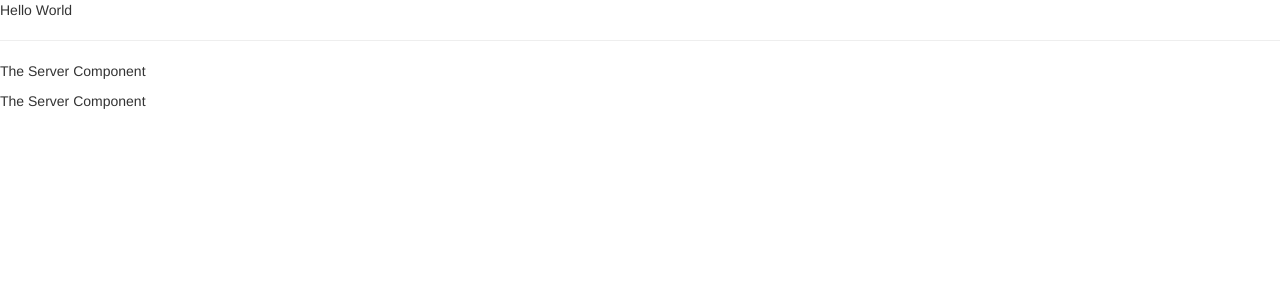
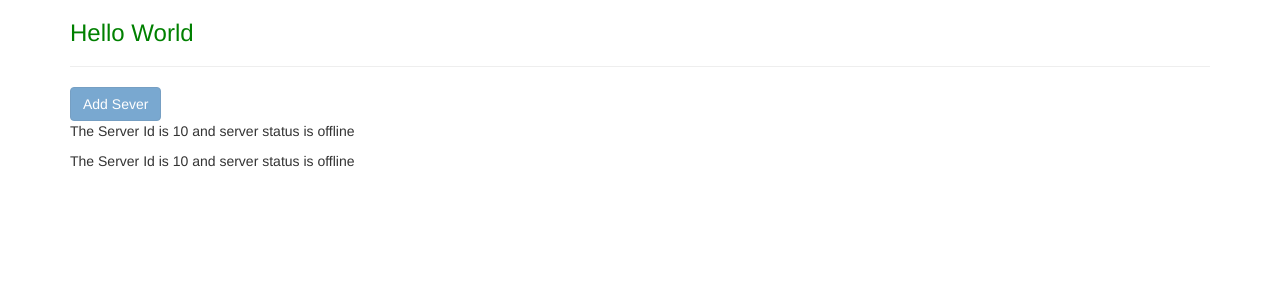
Before and after one commit to sravanreddy234/my-first-app, an Angular app: page / in a window 1280 px wide. Shown: the top 300 px of the page. Built offline with nearby package versions, Linux system fonts and the light colour scheme.

Commit message:
Data Binding
Data Binding with String Interpolation and property Binding

```diff
--- a/src/app/app.component.css
+++ b/src/app/app.component.css
@@ -0,0 +1,3 @@
+h3{
+    color: aqua;
+}
--- a/src/app/app.component.html
+++ b/src/app/app.component.html
@@ -1,3 +1,9 @@
-<p>Hello World</p>
+<div class="container">
+  <div class="row">
+    <div class="col-xs-12">
+<h3>Hello World</h3>
 <hr>
 <app-servers></app-servers>
+    </div>
+  </div>
+</div>
--- a/src/app/app.component.ts
+++ b/src/app/app.component.ts
@@ -3,7 +3,9 @@ import { Component } from '@angular/core';
 @Component({
   selector: 'app-root',
   templateUrl: './app.component.html',
-  styleUrls: ['./app.component.css']
+  //styleUrls: ['./app.component.css']
+  styles: ['h3{color: green;}']
 })
 export class AppComponent {
+
 }
--- a/src/app/server/server.component.html
+++ b/src/app/server/server.component.html
@@ -1 +1 @@
-<p>The Server Component</p>
+<p>The Server Id is {{ serverId }} and server status is {{ getServerStatus() }}</p>
--- a/src/app/server/server.component.ts
+++ b/src/app/server/server.component.ts
@@ -5,5 +5,9 @@ import { Component } from "@angular/core";
    templateUrl: './server.component.html'
 })
 export class ServerComponent{
-
+   serverId = 10;
+  serverStatus = "offline";
+  getServerStatus(){
+   return this.serverStatus;
+  }
 }
--- a/src/app/servers/servers.component.html
+++ b/src/app/servers/servers.component.html
@@ -1,2 +1,3 @@
+<button class= "btn btn-primary" [disabled] = "allowNewServer">Add Sever</button>
 <app-server></app-server>
 <app-server></app-server>
--- a/src/app/servers/servers.component.ts
+++ b/src/app/servers/servers.component.ts
@@ -6,10 +6,12 @@ import { Component, OnInit } from '@angular/core';
   styleUrls: ['./servers.component.css']
 })
 export class ServersComponent implements OnInit {
-
-  constructor() { }
-
+    allowNewServer = false;
+  constructor() {
+    setTimeout(() => {
+      this.allowNewServer = true;
+    }, 2000);
+  }
   ngOnInit(): void {
   }
-
 }
```
